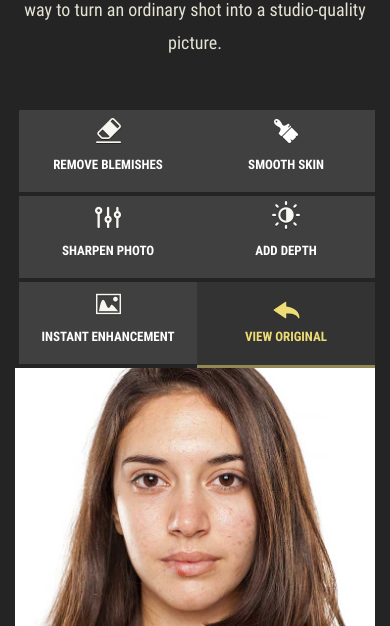
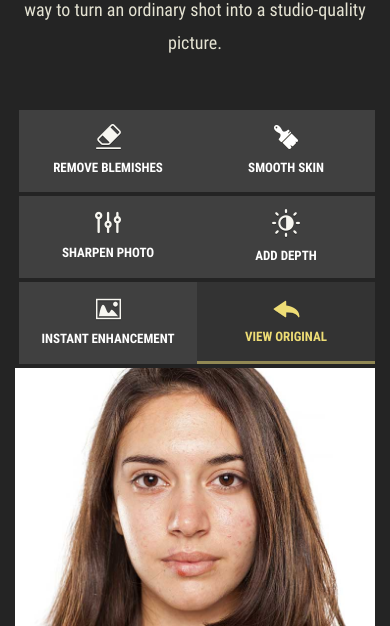
Before and after one commit to Defenderus/Defenderus.github.io, a PHP site: page / in a window 390 px wide. Shown: the part 1419-2045 px from the top of the page. Run offline with PHP 8.4, Linux system fonts and the light colour scheme.

Commit message:
chenged effects-check-1

```diff
--- a/css/style.css
+++ b/css/style.css
@@ -506,7 +506,7 @@ header nav {
   -webkit-transform: translate(-50%, -50%);
       -ms-transform: translate(-50%, -50%);
           transform: translate(-50%, -50%);
-  display: block;
+  display: none;
 }
 .effects-item {
   margin-bottom: 4px;
@@ -517,20 +517,42 @@ header nav {
   color: #fff;
   border-bottom: 3px solid transparent;
   background: #404040;
-  padding: 47px 0 17px 0;
+  padding: 5px 10px;
   -webkit-transition: .3s;
           transition: .3s;
   cursor: pointer;
   position: relative;
-}
+
+  height: 85px;
+    display: flex;
+    justify-content: center;
+    align-items: center;
+    flex-direction: column;
+}
+
+
+.effects-item img {
+  display: block;
+  text-align: center;
+  margin: 0 auto 10px;
+  -webkit-transition: .3s;
+          transition: .3s;
+}
+
+.effects-item .img-yellow {
+  display: none;
+}
+
 .effects-item:hover {
   background: #333333;
   border-color: #918854;
 }
+
+
 .effects-item:last-child {
   margin-bottom: 0;
 }
-.effects-item:after {
+/* effects-item:after {
   content: '';
   display: block;
   position: absolute;
@@ -557,11 +579,29 @@ header nav {
 .effects-item:nth-child(6):after {
   background: url(../images/icon_6-min.png) center bottom no-repeat;
 }
+.active-effects img{
+  filter: sepia(1) hue-rotate(320deg) saturate(8);
+}*/
+
+
 .active-effects {
   background: #333333;
   border-color: #918854;
   color: #eedd75;
 }
+
+.active-effects .img-white {
+  display: none;
+}
+
+.active-effects .img-yellow {
+  display: block;
+}
+
+.effect-img .ef-img-active {
+  display: block;
+}
+
 .active-effects:nth-child(1):after {
   background: url(../images/icon_1_h-min.png) center bottom no-repeat;
 }
@@ -3108,6 +3148,7 @@ footer {
   .effects-item {
     width: 33.333%;
     font-size: 13px;
+    height: 82px;
   }
   .effect-img {
     height: auto;
@@ -3118,7 +3159,6 @@ footer {
         -ms-transform: translate(0, 0);
             transform: translate(0, 0);
     width: 100%;
-    display: block;
   }
   .effects-item2 {
     width: 31.33333%;
--- a/index.php
+++ b/index.php
@@ -33,27 +33,44 @@
       <h3>Need to touch up a portrait or make a shiny avatar? The intelligent photo retouching tools inside PhotoWorks will hide any imperfections and add a glam finish to your picture. Get rid of pimples, freckles, and spots; smooth out wrinkles and create an even skin tone - all of that with a few mouse clicks, no brushes involved! Whiten your teeth for a luminous smile and <a href="https://photo-works.net/red-eye-removal.php">fix red eyes in photos</a>. Feel like experimenting with your looks? Try changing the eye color - just one mouse click, and your grey eyes will turn green! Make sure to try the built-in photo filters, too - that’s the easiest way to turn an ordinary shot into a studio-quality picture.</h3>
       <div class="effects-check-1">
         <div class="effects-list">
-          <div class="effects-item" data-number-effect="1">
-            Remove blemishes
+          <div class="effects-item" data-class=".ef-img1">
+            <img class="img-white" src="images/icon_1-min.png" alt="Icon retouching software"> <!-- Поменять иконку белого цвета -->
+            <img class="img-yellow" src="images/icon_1_h-min.png" alt="Icon retouching software"> <!-- Поменять иконку желтого цвета -->
+            Remove blemishes  <!-- Изменить текст -->
           </div>
-          <div class="effects-item" data-number-effect="2">
+          <div class="effects-item" data-class=".ef-img2">
+            <img class="img-white" src="images/icon_2-min.png" alt="Icon retouching software">
+            <img class="img-yellow" src="images/icon_2_h-min.png" alt="Icon retouching software">
             Smooth skin
           </div>
-          <div class="effects-item" data-number-effect="3">
+          <div class="effects-item" data-class=".ef-img3">
+            <img class="img-white" src="images/icon_3-min.png" alt="Icon retouching software">
+            <img class="img-yellow" src="images/icon_3_h-min.png" alt="Icon retouching software">
             Sharpen photo
           </div>
-          <div class="effects-item" data-number-effect="4">
+          <div class="effects-item" data-class=".ef-img4">
+            <img class="img-white" src="images/icon_4-min.png" alt="Icon retouching software">
+            <img class="img-yellow" src="images/icon_4_h-min.png" alt="Icon retouching software">
             Add depth
           </div>
-          <div class="effects-item" data-number-effect="5">
+          <div class="effects-item" data-class=".ef-img5">
+            <img class="img-white" src="images/icon_5-min.png" alt="Icon retouching software">
+            <img class="img-yellow" src="images/icon_5_h-min.png" alt="Icon retouching software">
             Instant enhancement
           </div>
-          <div class="effects-item active-effects" data-number-effect="6">
+          <div class="effects-item active-effects" data-class=".ef-img6">
+            <img class="img-white" src="images/icon_6-min.png" alt="Icon retouching software">
+            <img class="img-yellow" src="images/icon_6_h-min.png" alt="Icon retouching software">
             View original
           </div>
         </div>
         <div class="effect-img">
-          <img src="images/effects-1/effect-1-6.jpg" alt="Photo retouching software">
+          <img class="ef-img1" src="images/effects-1/effect-1-1.jpg" alt="Photo retouching software"> <!-- Поменять картинку лица -->
+          <img class="ef-img2" src="images/effects-1/effect-1-2.jpg" alt="Photo retouching software">
+          <img class="ef-img3" src="images/effects-1/effect-1-3.jpg" alt="Photo retouching software">
+          <img class="ef-img4" src="images/effects-1/effect-1-4.jpg" alt="Photo retouching software">
+          <img class="ef-img5" src="images/effects-1/effect-1-5.jpg" alt="Photo retouching software">
+          <img class="ef-img6 ef-img-active" src="images/effects-1/effect-1-6.jpg" alt="Photo retouching software">
         </div>
       </div>
     </section>
--- a/js/main.js
+++ b/js/main.js
@@ -3,8 +3,10 @@
     $('.effects-item').click(function() {
         $('.effects-item').removeClass('active-effects');
         $(this).addClass('active-effects');
-        var srcActive = '<img src="images/effects-1/effect-1-' + $('.effects-item.active-effects').attr('data-number-effect') + '.png" alt="" />';
-        $('.effect-img').html(srcActive);
+        // var srcActive = '<img src="images/effects-1/effect-1-' + $('.effects-item.active-effects').attr('data-number-effect') + '.png" alt="" />';
+        // $('.effect-img').html(srcActive);
+        $('.effect-img img').removeClass('ef-img-active');
+        $($(this).attr('data-class')).addClass('ef-img-active');
     });
     $('.effects-item2').click(function() {
         $('.effects-item2').removeClass('active-effects2');
```
